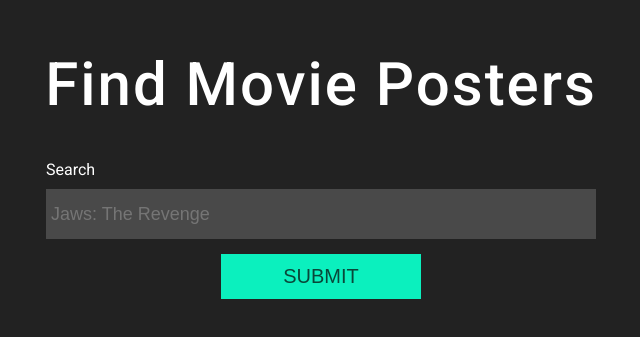
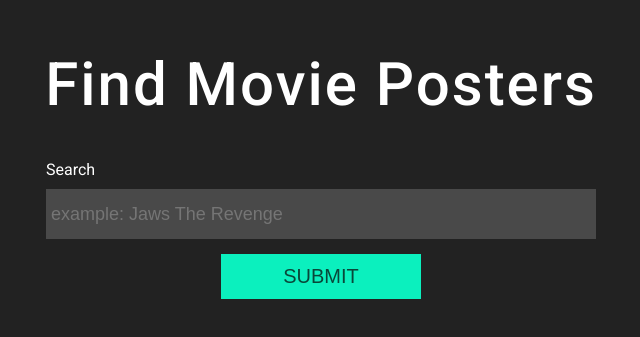
Before and after one commit to pacalabre/react-movie-search, a React (Create React App) app: page / in a window 1280 px wide. Shown: the part 151-488 px from the top of the page, without its empty margins (319-959 px from the left). Built offline with nearby package versions, Linux system fonts and the light colour scheme.

Commit message:
Small tweak to the placeholder text.

```diff
--- a/src/MovieSearch/MovieSearch.js
+++ b/src/MovieSearch/MovieSearch.js
@@ -41,7 +41,7 @@ export function MovieSearch({
         name="search"
         value={searchTerm}
         className="movie-search-input"
-        placeholder="Jaws: The Revenge"
+        placeholder="example: Jaws The Revenge"
       />
       <button
         onClick={(event) => {
```
